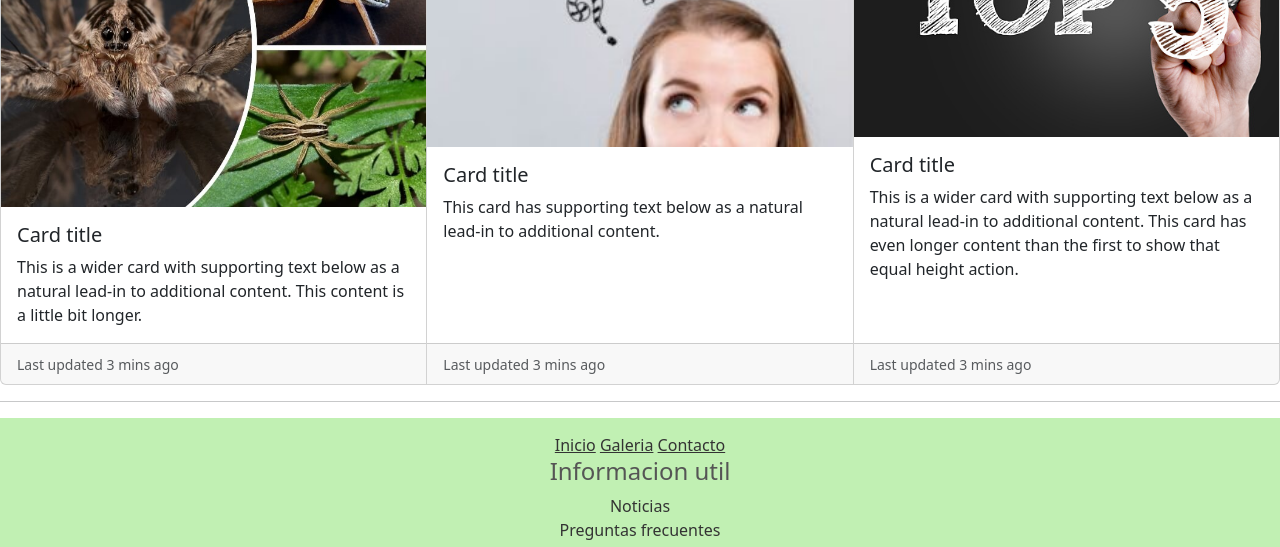
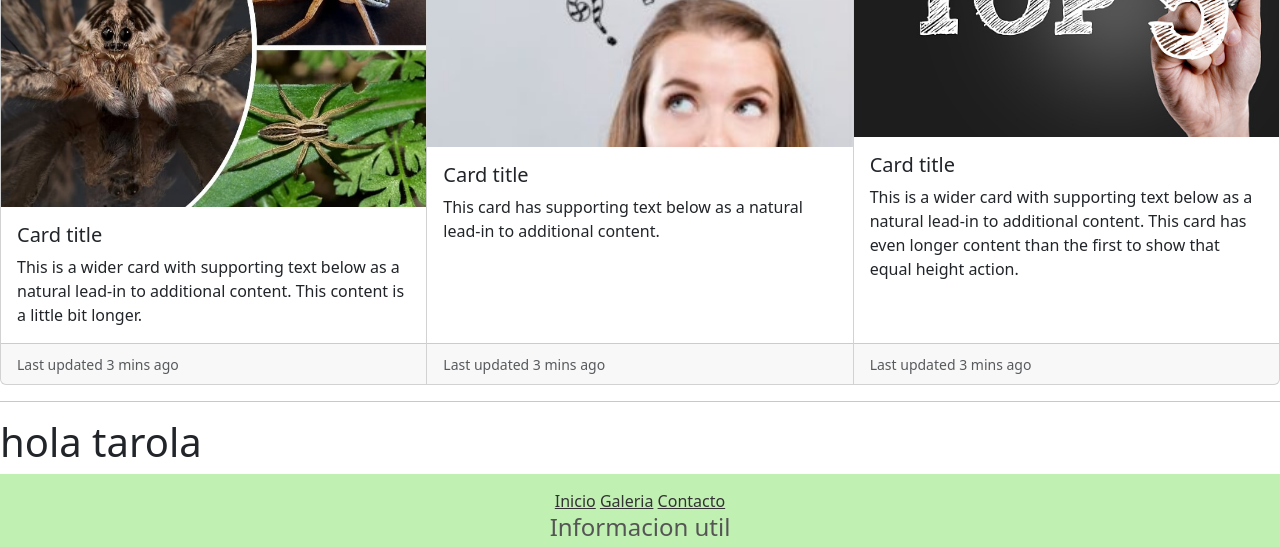
Before and after one commit to AdaraAckermann/Ackermann-2Pre-entrega, a plain HTML site: page index.html in a window 1280 px wide. Shown: the part 2958-3505 px from the top of the page. Drawn offline with nearby package versions, Linux system fonts and the light colour scheme.

Commit message:
agregando estructura al index

```diff
--- a/index.html
+++ b/index.html
@@ -162,7 +162,7 @@
 
     <hr>
 
-
+    <h1>hola tarola</h1>
 
 
     <!-- Footer index -->
```
